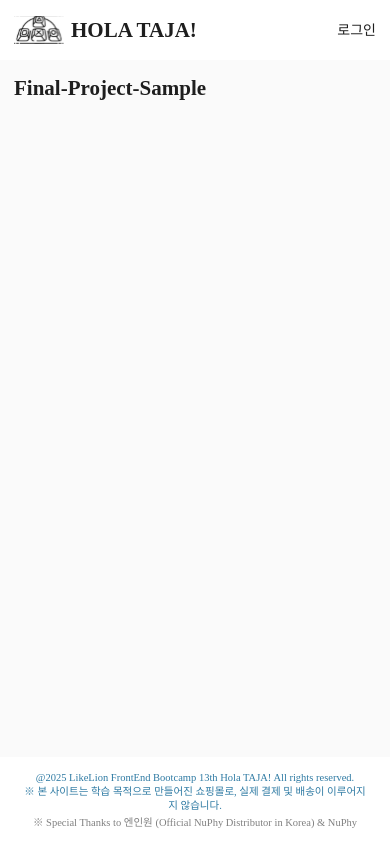
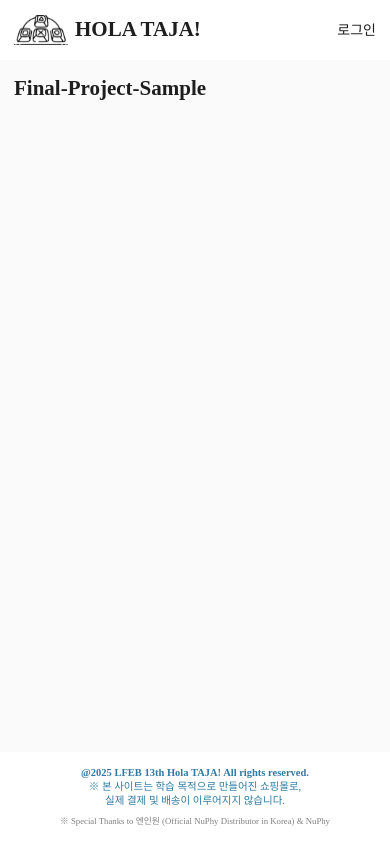
Before and after one commit to dong-fa/Final-15-HOLATAJA, a Next.js app: page / in a window 390 px wide. Built offline with nearby package versions, Linux system fonts and the light colour scheme.

Commit message:
fix: header 로고 파일 변경 적용 / footer 모바일 UI 수정

```diff
--- a/src/components/Footer.tsx
+++ b/src/components/Footer.tsx
@@ -1,12 +1,24 @@
 export default function Footer() {
   return (
     <footer className="mx-auto label-s text-secondary p-4 sm:p-6 bg-white w-full">
-      <div className="flex flex-col justify-center items-center">
-        <p className="text-xs sm:text-sm text-center">@2025 LikeLion FrontEnd Bootcamp 13th Hola TAJA! All rights reserved.</p>
+      {/* 웹용 */}
+      <div className="hidden sm:flex sm:flex-col justify-center items-center">
+        <p className="sm:text-sm text-center font-semibold">@2025 LikeLion FrontEnd Bootcamp 13th Hola TAJA! All rights reserved.</p>
         <p className="text-xs sm:text-sm text-center px-2 sm:px-4 mb-1">
           ※ 본 사이트는 학습 목적으로 만들어진 쇼핑몰로, 실제 결제 및 배송이 이루어지지 않습니다.
         </p>
-        <p className="text-darkgray text-xs sm:text-xs text-center px-2 sm:px-4">
+        <p className="text-darkgray text-[0.625rem] sm:text-xs text-center px-2 sm:px-4">
+          ※ Special Thanks to 엔인원 (Official NuPhy Distributor in Korea) & NuPhy
+        </p>
+      </div>
+      {/* 모바일용 */}
+      <div className="sm:hidden flex flex-col justify-center items-center">
+        <p className="text-xs text-center font-semibold">@2025 LFEB 13th Hola TAJA! All rights reserved.</p>
+        <p className="text-xs sm:text-sm text-center px-2 sm:px-4 mb-1">
+          ※ 본 사이트는 학습 목적으로 만들어진 쇼핑몰로, <br />
+          실제 결제 및 배송이 이루어지지 않습니다.
+        </p>
+        <p className="text-darkgray text-[0.625rem] sm:text-xs text-center px-2 sm:px-4">
           ※ Special Thanks to 엔인원 (Official NuPhy Distributor in Korea) & NuPhy
         </p>
       </div>
--- a/src/components/Header.tsx
+++ b/src/components/Header.tsx
@@ -10,13 +10,13 @@ import Button from './Button';
 export default function Header() {
   const { user, logout } = useAuthStore();
   const path = usePathname();
-  console.log(path);
+  // console.log(path);
 
   return (
     <header className="bg-white flex justify-between items-center sub-title h-[60px]">
       <div className="w-full flex justify-between items-center max-w-5xl mx-auto px-4 sm:px-6 lg:px-8">
         <Link className="flex gap-2" href="/">
-          <Image src="/icon/logo.svg" alt="올라타자 로고" width={50} height={30} />
+          <Image src="/icon/holataja_logo.svg" alt="올라타자 로고" width={54} height={30} style={{ width: 54, height: 30 }} />
           <h1 className="text-2xl">HOLA TAJA!</h1>
         </Link>
         {user ? (
```
Also changed, not shown: public/icon/holataja_logo.svg (added), public/icon/logo.svg (deleted).
